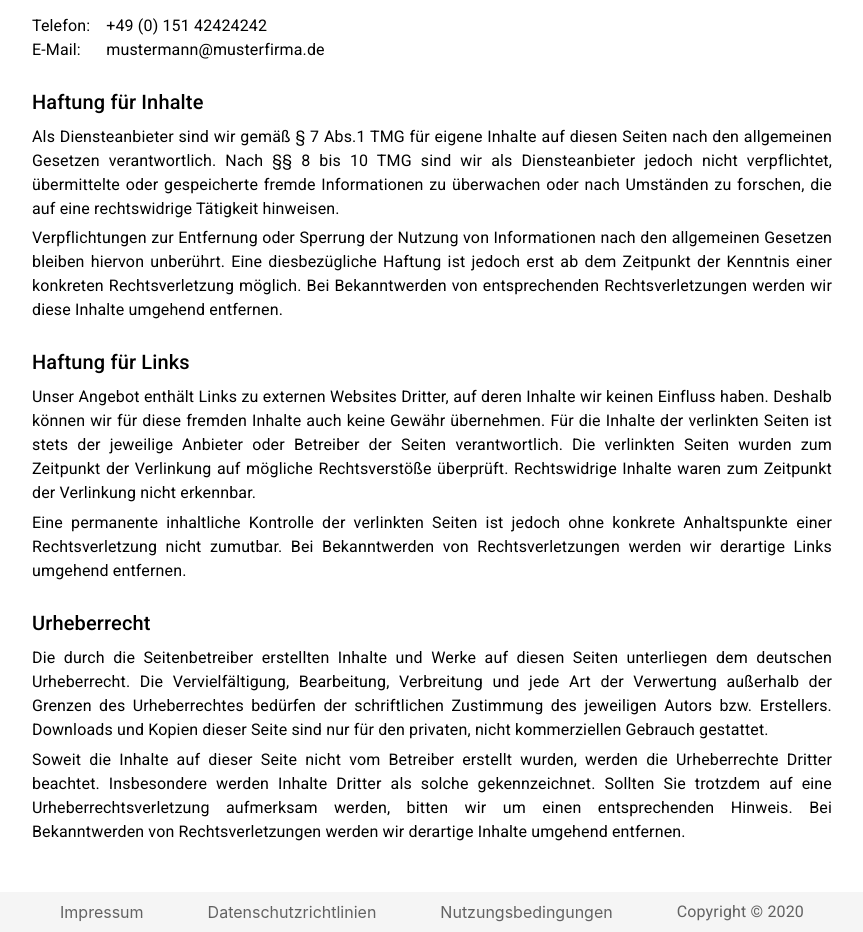
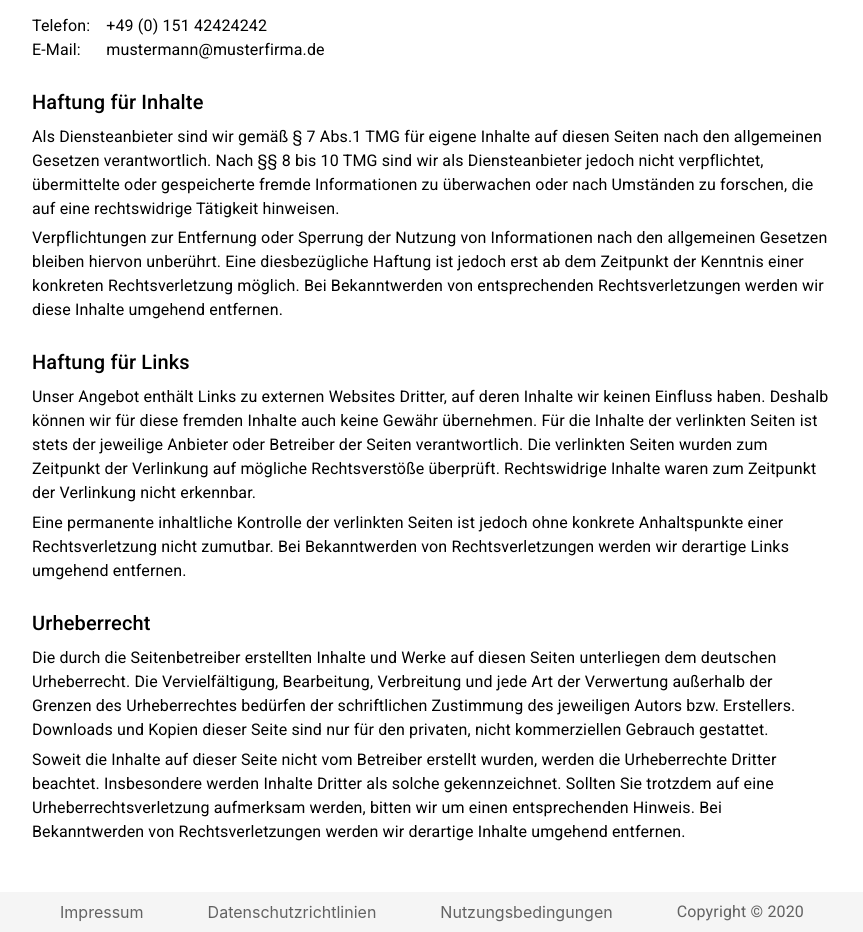
Before and after one commit to DanielMerkl/schnelle-stimme, a React (Create React App) app: page /imprint in a window 1280 px wide. Shown: the part 405-1337 px from the top of the page, without its empty margins (208-1071 px from the left). Built offline with nearby package versions, Linux system fonts and the light colour scheme; no server answers.

Commit message:
removed alignment property from textblocks

```diff
--- a/src/page/imprint/ImprintPage.tsx
+++ b/src/page/imprint/ImprintPage.tsx
@@ -35,7 +35,7 @@ export const ImprintPage: FC = () => (
       <Typography variant="h6" gutterBottom>
         Haftung für Inhalte
       </Typography>
-      <Typography align="justify" gutterBottom>
+      <Typography gutterBottom>
         Als Diensteanbieter sind wir gemäß § 7 Abs.1 TMG für eigene Inhalte auf
         diesen Seiten nach den allgemeinen Gesetzen verantwortlich. Nach §§ 8
         bis 10 TMG sind wir als Diensteanbieter jedoch nicht verpflichtet,
@@ -43,7 +43,7 @@ export const ImprintPage: FC = () => (
         nach Umständen zu forschen, die auf eine rechtswidrige Tätigkeit
         hinweisen.
       </Typography>
-      <Typography align="justify">
+      <Typography>
         Verpflichtungen zur Entfernung oder Sperrung der Nutzung von
         Informationen nach den allgemeinen Gesetzen bleiben hiervon unberührt.
         Eine diesbezügliche Haftung ist jedoch erst ab dem Zeitpunkt der
@@ -57,7 +57,7 @@ export const ImprintPage: FC = () => (
       <Typography variant="h6" gutterBottom>
         Haftung für Links
       </Typography>
-      <Typography align="justify" gutterBottom>
+      <Typography gutterBottom>
         Unser Angebot enthält Links zu externen Websites Dritter, auf deren
         Inhalte wir keinen Einfluss haben. Deshalb können wir für diese fremden
         Inhalte auch keine Gewähr übernehmen. Für die Inhalte der verlinkten
@@ -66,7 +66,7 @@ export const ImprintPage: FC = () => (
         Verlinkung auf mögliche Rechtsverstöße überprüft. Rechtswidrige Inhalte
         waren zum Zeitpunkt der Verlinkung nicht erkennbar.
       </Typography>
-      <Typography align="justify">
+      <Typography>
         Eine permanente inhaltliche Kontrolle der verlinkten Seiten ist jedoch
         ohne konkrete Anhaltspunkte einer Rechtsverletzung nicht zumutbar. Bei
         Bekanntwerden von Rechtsverletzungen werden wir derartige Links umgehend
@@ -78,7 +78,7 @@ export const ImprintPage: FC = () => (
       <Typography variant="h6" gutterBottom>
         Urheberrecht
       </Typography>
-      <Typography align="justify" gutterBottom>
+      <Typography gutterBottom>
         Die durch die Seitenbetreiber erstellten Inhalte und Werke auf diesen
         Seiten unterliegen dem deutschen Urheberrecht. Die Vervielfältigung,
         Bearbeitung, Verbreitung und jede Art der Verwertung außerhalb der
@@ -86,7 +86,7 @@ export const ImprintPage: FC = () => (
         jeweiligen Autors bzw. Erstellers. Downloads und Kopien dieser Seite
         sind nur für den privaten, nicht kommerziellen Gebrauch gestattet.
       </Typography>
-      <Typography align="justify">
+      <Typography>
         Soweit die Inhalte auf dieser Seite nicht vom Betreiber erstellt wurden,
         werden die Urheberrechte Dritter beachtet. Insbesondere werden Inhalte
         Dritter als solche gekennzeichnet. Sollten Sie trotzdem auf eine
```
